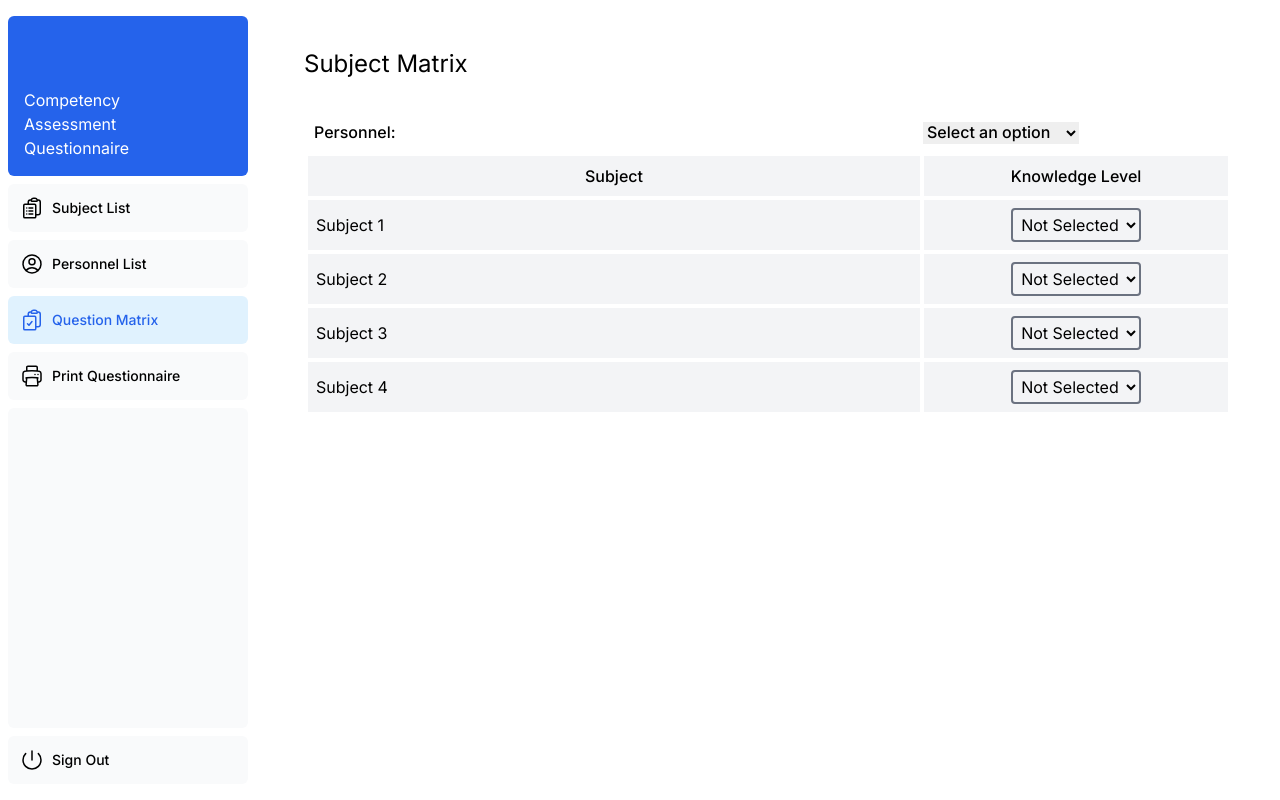
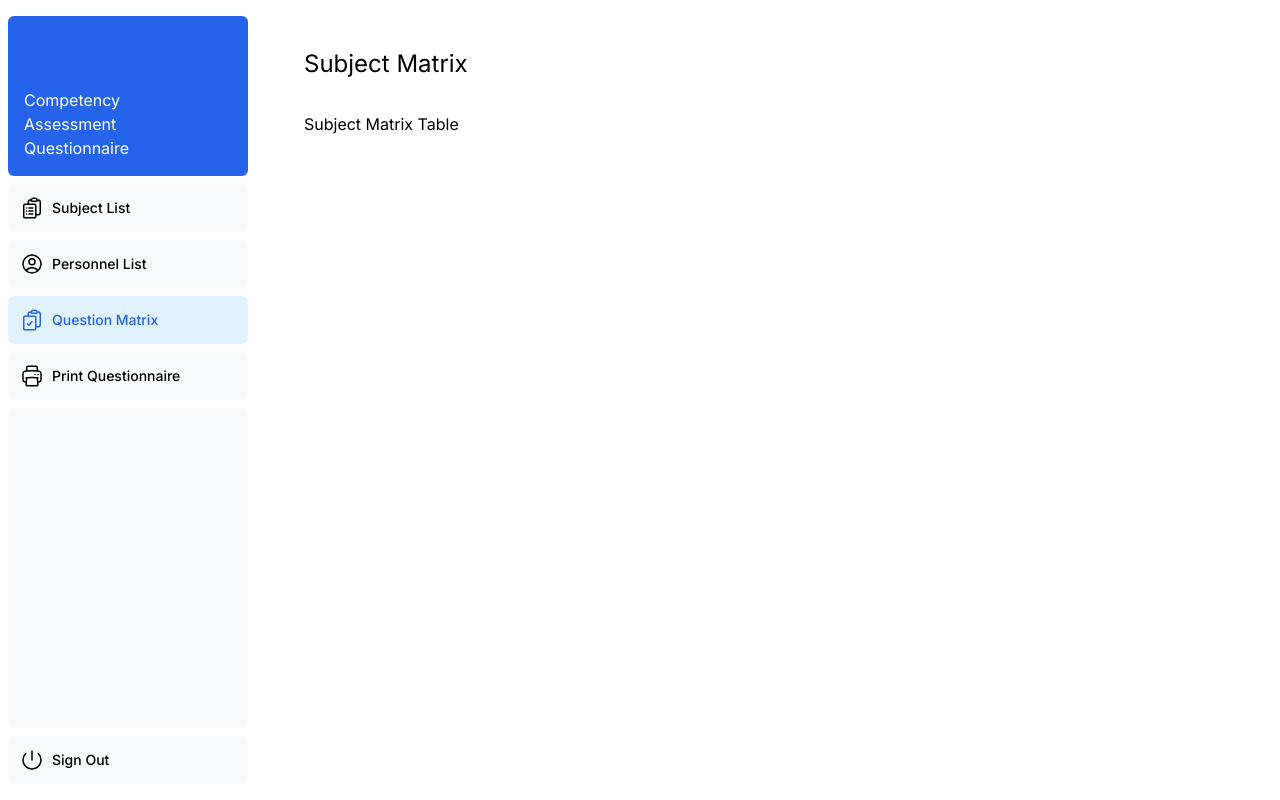
Before and after one commit to shojib116/caq, a Next.js app: page /matrix in a window 1280 px wide. Built offline with nearby package versions, Linux system fonts and the light colour scheme.

Commit message:
deleted contents of matrix page

```diff
--- a/app/(main)/matrix/page.tsx
+++ b/app/(main)/matrix/page.tsx
@@ -1,5 +1,3 @@
-import SubjectMatrixTable from "@/app/ui/main/matrix/table";
-
 export default function Page({
   searchParams,
 }: {
@@ -11,7 +9,7 @@ export default function Page({
         <h1 className="text-2xl">Subject Matrix</h1>
       </div>
       <div className="mt-4 flex items-center justify-between gap-2 md:mt-8">
-        <SubjectMatrixTable searchParams={searchParams} />
+        Subject Matrix Table
       </div>
     </div>
   );
--- a/app/ui/main/matrix/knowhow-dropdown.tsx
+++ /dev/null
@@ -1,16 +0,0 @@
-export default function KnowhowDropdown({ knowHow }: { knowHow: string }) {
-  return (
-    <form>
-      <select
-        defaultValue={knowHow}
-        className="text-center bg-gray-100 border-2 p-1 border-gray-500 rounded"
-      >
-        <option value="notSelected">Not Selected</option>
-        <option value="0">N/A</option>
-        <option value="1">1</option>
-        <option value="2">2</option>
-        <option value="3">3</option>
-      </select>
-    </form>
-  );
-}
--- a/app/ui/main/matrix/personnel-dropdown.tsx
+++ /dev/null
@@ -1,43 +0,0 @@
-"use client";
-
-import { usePathname, useSearchParams, useRouter } from "next/navigation";
-
-export default function PersonnelDropdown({
-  personnelList,
-}: {
-  personnelList: { id: string; designation: string }[];
-}) {
-  const searchParams = useSearchParams();
-  const pathname = usePathname();
-  const params = new URLSearchParams(searchParams);
-
-  const router = useRouter();
-
-  function handleDropdown(value: string) {
-    if (value === "select") {
-      params.delete("personnel");
-    } else {
-      params.set("personnel", value);
-    }
-    router.replace(`${pathname}?${params.toString()}`);
-    window.location.href = `${pathname}?${params.toString()}`;
-  }
-
-  return (
-    <select
-      name="personnel"
-      id="personnel"
-      onChange={(e) => handleDropdown(e.target.value)}
-      defaultValue={searchParams.get("personnel") || "select"}
-    >
-      <option value="select">Select an option</option>
-      {personnelList.map((personnel) => {
-        return (
-          <option value={personnel.designation} key={personnel.id}>
-            {personnel.designation}
-          </option>
-        );
-      })}
-    </select>
-  );
-}
--- a/app/ui/main/matrix/subject-matrix-item.tsx
+++ /dev/null
@@ -1,42 +0,0 @@
-"use client";
-
-import { Subject } from "@prisma/client";
-import KnowhowDropdown from "./knowhow-dropdown";
-
-export default function SubjectMatrixItem({
-  subject,
-  knowHowData,
-}: {
-  subject: Subject;
-  knowHowData: {
-    id: string;
-    personnelId: string;
-    subjectId: string;
-    level: number;
-  }[];
-}) {
-  let knowHow: string;
-
-  if (knowHowData) {
-    const filteredKnowHowData = knowHowData.filter(
-      (knowHowItem) => knowHowItem.subjectId === subject.id
-    );
-
-    if (filteredKnowHowData.length === 0) {
-      knowHow = "notSelected";
-    } else {
-      knowHow = filteredKnowHowData[0].level.toString();
-    }
-  } else {
-    knowHow = "notSelected";
-  }
-
-  return (
-    <tr>
-      <td className="border-4 bg-gray-100 border-white p-2">{subject.text}</td>
-      <td className="border-4 bg-gray-100 border-white p-2 text-center">
-        <KnowhowDropdown knowHow={knowHow} />
-      </td>
-    </tr>
-  );
-}
--- a/app/ui/main/matrix/table.tsx
+++ /dev/null
@@ -1,108 +0,0 @@
-import PersonnelDropdown from "@/app/ui/main/matrix/personnel-dropdown";
-import SubjectMatrixItem from "@/app/ui/main/matrix/subject-matrix-item";
-
-const subjectData = [
-  {
-    id: "101",
-    text: "Subject 1",
-  },
-  {
-    id: "102",
-    text: "Subject 2",
-  },
-  {
-    id: "103",
-    text: "Subject 3",
-  },
-  {
-    id: "104",
-    text: "Subject 4",
-  },
-];
-
-const personnelData = [
-  { designation: "Aircraft Mechanic", id: "kdfjkds" },
-  { designation: "Shop Personnel", id: "kdfjkdc" },
-  { designation: "Aircraft Engineer", id: "kdfjkde" },
-];
-
-export const knowHowData = [
-  {
-    id: "201",
-    personnelId: "kdfjkds",
-    subjectId: "101",
-    level: 0,
-  },
-  {
-    id: "202",
-    personnelId: "kdfjkds",
-    subjectId: "102",
-    level: 1,
-  },
-  {
-    id: "203",
-    personnelId: "kdfjkds",
-    subjectId: "103",
-    level: 3,
-  },
-  {
-    id: "204",
-    personnelId: "kdfjkde",
-    subjectId: "104",
-    level: 2,
-  },
-];
-
-export default function SubjectMatrixTable({
-  searchParams,
-}: {
-  searchParams: { personnel?: string };
-}) {
-  let knowHowForCurrentPersonnel: {
-    id: string;
-    personnelId: string;
-    subjectId: string;
-    level: number;
-  }[];
-  if (searchParams.personnel) {
-    const currentPersonnel = personnelData.filter(
-      (personnel) => personnel.designation === searchParams.personnel
-    );
-    knowHowForCurrentPersonnel = knowHowData.filter(
-      (knowhow) => knowhow.personnelId === currentPersonnel[0].id
-    );
-  }
-
-  return (
-    <table className="w-full">
-      <thead>
-        <tr className="border-b-4 border-b-black">
-          <th className="text-left p-2 w-2/3 font-medium">Personnel:</th>
-          <th className="text-left font-medium">
-            <PersonnelDropdown personnelList={personnelData} />
-          </th>
-        </tr>
-        <tr>
-          <th className="border-4 bg-gray-100 border-white p-2 font-medium">
-            Subject
-          </th>
-          <th className="border-4 bg-gray-100 border-white p-2 font-medium">
-            Knowledge Level
-          </th>
-        </tr>
-      </thead>
-
-      <tbody>
-        {subjectData.map((subject) => {
-          return (
-            <SubjectMatrixItem
-              key={subject.id}
-              subject={subject}
-              knowHowData={knowHowForCurrentPersonnel}
-            />
-          );
-        })}
-      </tbody>
-    </table>
-  );
-}
```
